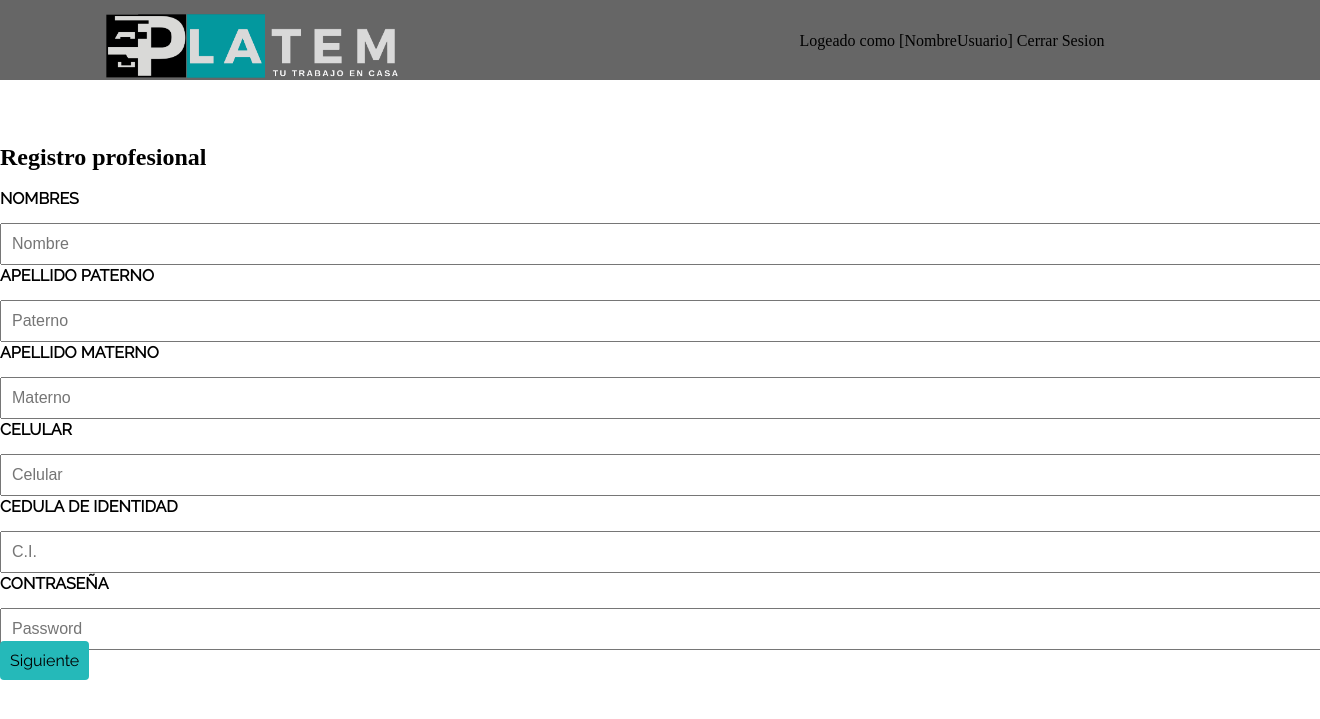
After one commit to simarek/WebPrueba2, a PHP site: page /suscribe.html in a window 1320 px wide; the page is wider, and only the part inside the window is pictured. The commit adds this page. Shown: the top 719 px of that part. Run offline with PHP 8.4, Linux system fonts and the light colour scheme.

Commit message:
formulario de suscripcion

```diff
--- a/index.html
+++ b/index.html
@@ -99,6 +99,10 @@
             </div>
           </div>
         </div>
+
+        <!-- <input type="checkbox" id="btn-modal" class="inp-modal" />
+        <label for="btn-modal" class="lbl-modal">Suscripcion</label> -->
+        <a href="../suscribe.html" class="suscribe">Unete a nosotros</a>
 
       </div>
     </header>
--- a/styles/formulario.css
+++ b/styles/formulario.css
@@ -84,3 +84,26 @@ footer {
 .limpia {
   clear: both;
 }
+
+.lbl-suscribe {
+  font-family: rale;
+  font-weight: bold;
+  text-transform: uppercase;
+}
+
+.caja-suscribe {
+  width: 100%;
+  margin-top: 15px;
+  margin-bottom: 1px;
+  padding: 10px;
+  font-size: 16px;
+  color: #555;
+}
+
+.btn-suscribe {
+  font-family: rale;
+  background: rgb(37, 185, 185);
+  padding: 10px 10px;
+  border-radius: 4px;
+  cursor: pointer;
+}
--- /dev/null
+++ b/suscribe.html
@@ -0,0 +1,103 @@
+<!DOCTYPE html>
+<html lang="en">
+  <head>
+    <meta charset="UTF-8" />
+    <meta name="viewport" content="width=device-width, initial-scale=1.0" />
+    <title>.: Plataforma Digital :.</title>
+    <link rel="stylesheet" href="styles/styles.css" />
+    <link rel="stylesheet" href="styles/formulario.css" />
+  </head>
+  <body>
+    <header>
+      <!-- Ancho contenedor logo y Barra de navegacion -->
+      <div class="ancho">
+        <!-- Logo principal de la pagina -->
+        <div class="logo">
+          <a href="#"
+            ><p><img src="images/logo5.png" /></p
+          ></a>
+        </div>
+
+        <!-- Menu de navegacion de la pagina -->
+        <input type="checkbox" id="chk" />
+        <label for="chk" class="ver-menu">
+          <i class="fa fa-bars"></i>
+        </label>
+
+        <nav>
+          <label for="">Logeado como [NombreUsuario]</label>
+          <label for="">Cerrar Sesion</label>
+        </nav>
+      </div>
+    </header>
+
+    <section>
+      <div>
+        <br />
+        <br />
+        <br />
+        <br />
+        <br />
+        <br />
+        <br />
+        <br />
+
+        <h1>Registro profesional</h1>
+        <br />
+        <div class="suscribe">
+          <form action="" method="post">
+            <label for="" class="lbl-suscribe">Nombres</label>
+            <input
+              type="text"
+              name="NombreProf"
+              placeholder="Nombre"
+              class="caja-suscribe"
+            />
+
+            <label for="" class="lbl-suscribe">Apellido Paterno</label>
+            <input
+              type="text"
+              name="PaternoProf"
+              placeholder="Paterno"
+              class="caja-suscribe"
+            />
+
+            <label for="" class="lbl-suscribe">Apellido Materno</label>
+            <input
+              type="text"
+              name="MaternoProf"
+              placeholder="Materno"
+              class="caja-suscribe"
+            />
+
+            <label for="" class="lbl-suscribe">Celular</label>
+            <input
+              type="tel"
+              name="CelularProf"
+              placeholder="Celular"
+              class="caja-suscribe"
+            />
+
+            <label for="" class="lbl-suscribe">Cedula de Identidad</label>
+            <input
+              type="num"
+              name="CedulaProf"
+              placeholder="C.I."
+              class="caja-suscribe"
+            />
+
+            <label for="" class="lbl-suscribe">Contraseña</label>
+            <input
+              type="password"
+              name="ContraseñaProf"
+              placeholder="Password"
+              class="caja-suscribe"
+              required
+            />
+            <label for="" class="btn-suscribe">Siguiente</label>
+          </form>
+        </div>
+      </div>
+    </section>
+  </body>
+</html>
```
